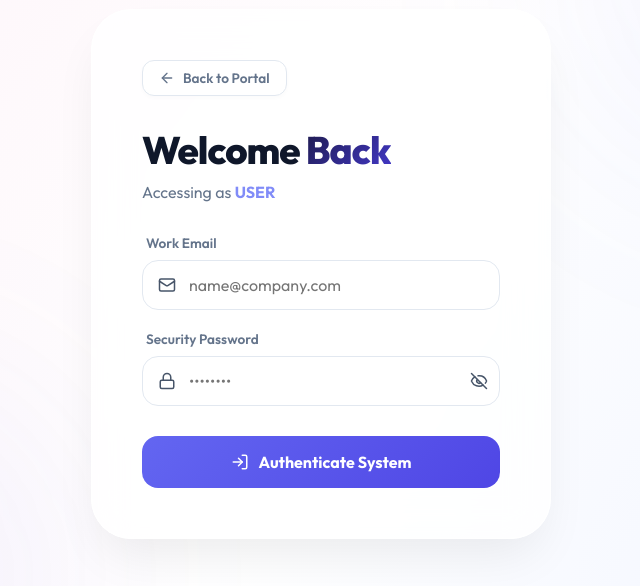
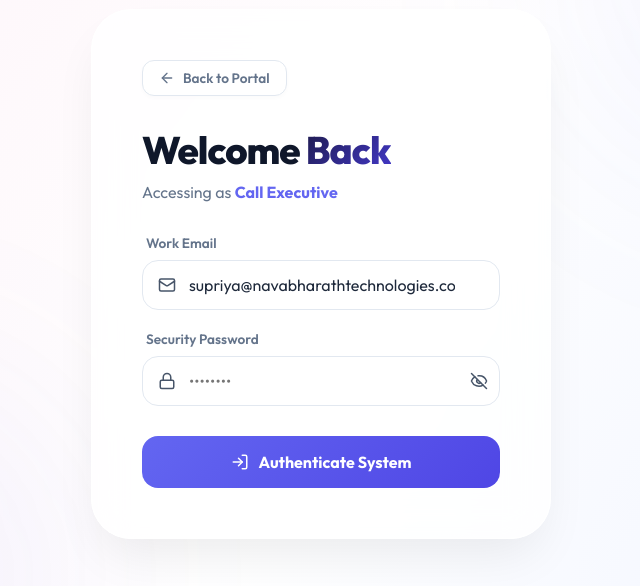
Before and after one commit to ashwini-netizen/LEAD-CRM-FRONTEND, a React (Vite) app: page /login in a window 1280 px wide. Shown: the part 126-712 px from the top of the page, without its empty margins (319-959 px from the left). Built offline with nearby package versions, Linux system fonts and the light colour scheme; no server answers.

Commit message:
Isolate role-based login credentials and prevent cross-role credential display

```diff
--- a/src/App.jsx
+++ b/src/App.jsx
@@ -520,7 +520,7 @@ function App() {
             <GlobalModal />
             <Routes>
                 <Route path="/" element={<EntryScreen onSelectRole={handleSetRole} />} />
-                <Route path="/login" element={<LoginScreen role={selectedRole} onLogin={handleLogin} />} />
+                <Route path="/login" element={<LoginScreen key={selectedRole || 'login'} role={selectedRole} onLogin={handleLogin} />} />
                 <Route path="/reset-password" element={user && user.isFirstLogin ? <ResetPassword user={user} onComplete={handleLevelUp} /> : <Navigate to="/dashboard" />} />
 
                 <Route path="/dashboard" element={<ProtectedRoute element={<Dashboard user={user} onLogout={handleLogout} />} />} />
--- a/src/pages/LoginScreen.jsx
+++ b/src/pages/LoginScreen.jsx
@@ -1,4 +1,4 @@
-import { useState } from 'react';
+import { useState, useEffect } from 'react';
 import { useNavigate } from 'react-router-dom';
 import { motion } from 'framer-motion';
 import { Mail, Lock, Eye, EyeOff, AlertCircle, ArrowLeft, Loader, LogIn } from 'lucide-react';
@@ -6,13 +6,104 @@ import { stripEmojis } from '../utils/stringUtils';
 
 const API_URL = import.meta.env.VITE_API_URL || 'https://monogamy-reforest-boaster.ngrok-free.dev';
 
+const ROLE_CREDENTIALS = {
+    call_executive: {
+        title: 'Call Executive',
+        email: 'supriya@navabharathtechnologies.com',
+        color: '#6366f1'
+    },
+    team_lead: {
+        title: 'Team Lead',
+        email: 'deekshitha@navabharathtechnologies.com',
+        color: '#ec4899'
+    },
+    field_executive: {
+        title: 'Field Executive',
+        email: 'bhoomika@navabharathtechnologies.com',
+        color: '#10b981'
+    },
+    admin: {
+        title: 'Admin',
+        email: 'anish@navabharathtechnologies.com',
+        color: '#f59e0b'
+    }
+};
+
+const normalizeRoleKey = (r) => {
+    if (!r) return 'call_executive';
+    const clean = String(r).toLowerCase().replace(/[\s-]+/g, '_');
+    if (clean.includes('call')) return 'call_executive';
+    if (clean.includes('team')) return 'team_lead';
+    if (clean.includes('field')) return 'field_executive';
+    if (clean.includes('admin')) return 'admin';
+    return clean;
+};
+
+// Check if an email string belongs to a different role
+const isOtherRoleEmail = (val, currentRoleKey) => {
+    if (!val) return false;
+    const v = val.toLowerCase().trim();
+    for (const [key, cfg] of Object.entries(ROLE_CREDENTIALS)) {
+        if (key !== currentRoleKey && cfg.email.toLowerCase() === v) {
+            return true;
+        }
+    }
+    return false;
+};
+
+const getStoredCredsForRole = (roleKey) => {
+    try {
+        const stored = localStorage.getItem(`crm_creds_${roleKey}`);
+        if (stored) {
+            const parsed = JSON.parse(stored);
+            if (parsed && typeof parsed === 'object') {
+                return {
+                    email: parsed.email || ROLE_CREDENTIALS[roleKey]?.email || '',
+                    password: parsed.password || ''
+                };
+            }
+        }
+    } catch (e) {}
+    return {
+        email: ROLE_CREDENTIALS[roleKey]?.email || '',
+        password: ''
+    };
+};
+
 const LoginScreen = ({ role, onLogin }) => {
     const navigate = useNavigate();
-    const [email, setEmail] = useState('');
-    const [password, setPassword] = useState('');
+    const activeRole = role || localStorage.getItem('selected_role') || 'call_executive';
+    const activeRoleKey = normalizeRoleKey(activeRole);
+    const roleInfo = ROLE_CREDENTIALS[activeRoleKey] || ROLE_CREDENTIALS.call_executive;
+
+    const initialCreds = getStoredCredsForRole(activeRoleKey);
+    const [email, setEmail] = useState(initialCreds.email);
+    const [password, setPassword] = useState(initialCreds.password);
     const [showPassword, setShowPassword] = useState(false);
     const [error, setError] = useState('');
     const [loading, setLoading] = useState(false);
+
+    // Sync credentials whenever the active role changes
+    useEffect(() => {
+        const creds = getStoredCredsForRole(activeRoleKey);
+        setEmail(creds.email);
+        setPassword(creds.password);
+        setError('');
+        setSuccess('');
+        setForgotMode(false);
+    }, [activeRoleKey]);
+
+    // Active guard against browser password autofill dumping another role's credentials (e.g. Team Lead into Field Executive)
+    useEffect(() => {
+        const checkTimer = setTimeout(() => {
+            if (isOtherRoleEmail(email, activeRoleKey)) {
+                const creds = getStoredCredsForRole(activeRoleKey);
+                setEmail(creds.email);
+                setPassword(creds.password);
+            }
+        }, 150);
+        return () => clearTimeout(checkTimer);
+    }, [email, activeRoleKey]);
 
     // Forgot Password States
     const [forgotMode, setForgotMode] = useState(false); // false, 'request', 'verify'
@@ -21,6 +112,16 @@ const LoginScreen = ({ role, onLogin }) => {
     const [newPassword, setNewPassword] = useState('');
     const [showNewPassword, setShowNewPassword] = useState(false);
     const [success, setSuccess] = useState('');
+
+    const handleEmailChange = (e) => {
+        const rawVal = e.target.value;
+        const cleaned = stripEmojis(rawVal).toLowerCase().replace(/\s/g, '');
+        // Block browser autofill if it attempts to inject an email registered to another role
+        if (isOtherRoleEmail(cleaned, activeRoleKey)) {
+            return;
+        }
+        setEmail(cleaned);
+    };
 
     const handleSubmit = async (e) => {
         e.preventDefault();
@@ -41,7 +142,7 @@ const LoginScreen = ({ role, onLogin }) => {
             const res = await fetch(`${API_URL}/api/auth/login`, {
                 method: 'POST',
                 headers: { 'Content-Type': 'application/json' },
-                body: JSON.stringify({ email: trimmedEmail, password, role })
+                body: JSON.stringify({ email: trimmedEmail, password, role: activeRoleKey })
             });
             const data = await res.json();
             if (!res.ok) {
@@ -51,6 +152,8 @@ const LoginScreen = ({ role, onLogin }) => {
             }
             localStorage.setItem('crm_token', data.token);
             localStorage.setItem('crm_user', JSON.stringify(data.user));
+            // Remember credentials specifically for this role without bleeding to other roles
+            localStorage.setItem(`crm_creds_${activeRoleKey}`, JSON.stringify({ email: trimmedEmail, password }));
             onLogin(data.user);
             if (data.user.isFirstLogin) {
                 navigate('/reset-password', { replace: true });
@@ -180,7 +283,7 @@ const LoginScreen = ({ role, onLogin }) => {
                     <p style={subtitleStyle}>
                         {forgotMode
                             ? 'Admin security portal verification'
-                            : <>Accessing as <strong style={{ color: '#818cf8', textTransform: 'capitalize' }}>{role === 'team_lead' ? 'Team Lead' : (role?.replace('_', ' ') || 'USER')}</strong></>
+                            : <>Accessing as <strong style={{ color: roleInfo.color || '#818cf8', textTransform: 'capitalize' }}>{roleInfo.title}</strong></>
                         }
                     </p>
                 </div>
@@ -280,19 +383,27 @@ const LoginScreen = ({ role, onLogin }) => {
                 )}
 
                 {!forgotMode && (
-                    <form onSubmit={handleSubmit} style={formStyle}>
+                    <form
+                        key={`login-form-${activeRoleKey}`}
+                        onSubmit={handleSubmit}
+                        style={formStyle}
+                        autoComplete="off"
+                    >
                         <div style={inputGroupStyle}>
                             <label style={labelStyle}>Work Email</label>
                             <div style={inputWrapperStyle}>
                                 <Mail size={18} style={inputIconStyle} />
                                 <input
-                                    type="text"
+                                    id={`login-email-${activeRoleKey}`}
+                                    name={`email_${activeRoleKey}`}
+                                    type="email"
                                     className="premium-input"
-                                    placeholder="name@company.com"
+                                    placeholder={roleInfo.email}
                                     value={email}
-                                    onChange={e => setEmail(stripEmojis(e.target.value).toLowerCase().replace(/\s/g, ''))}
+                                    onChange={handleEmailChange}
                                     onKeyDown={e => { if (e.key === ' ' || e.code === 'Space') e.preventDefault(); }}
                                     onBlur={() => setEmail(prev => prev.trim().replace(/\s/g, ''))}
+                                    autoComplete="off"
                                     required
                                 />
                             </div>
@@ -303,11 +414,14 @@ const LoginScreen = ({ role, onLogin }) => {
                             <div style={inputWrapperStyle}>
                                 <Lock size={18} style={inputIconStyle} />
                                 <input
+                                    id={`login-password-${activeRoleKey}`}
+                                    name={`password_${activeRoleKey}`}
                                     type={showPassword ? 'text' : 'password'}
                                     className="premium-input"
                                     placeholder="••••••••"
                                     value={password}
                                     onChange={e => setPassword(stripEmojis(e.target.value))}
+                                    autoComplete="new-password"
                                     required
                                 />
                                 <button
@@ -320,7 +434,7 @@ const LoginScreen = ({ role, onLogin }) => {
                             </div>
                         </div>
 
-                        {role === 'admin' && (
+                        {activeRoleKey === 'admin' && (
                             <div style={{ display: 'flex', justifyContent: 'flex-end', marginTop: '-10px' }}>
                                 <button
                                     type="button"
@@ -408,6 +522,16 @@ const LoginScreen = ({ role, onLogin }) => {
                     width: 0 !important;
                     height: 0 !important;
                     pointer-events: none !important;
+                }
+
+                /* Prevent browser autofill background from bleeding */
+                .premium-input:-webkit-autofill,
+                .premium-input:-webkit-autofill:hover,
+                .premium-input:-webkit-autofill:focus,
+                .premium-input:-webkit-autofill:active {
+                    -webkit-box-shadow: 0 0 0 30px white inset !important;
+                    -webkit-text-fill-color: #1e293b !important;
+                    transition: background-color 5000s ease-in-out 0s;
                 }
 
                 .premium-input:focus {
```
